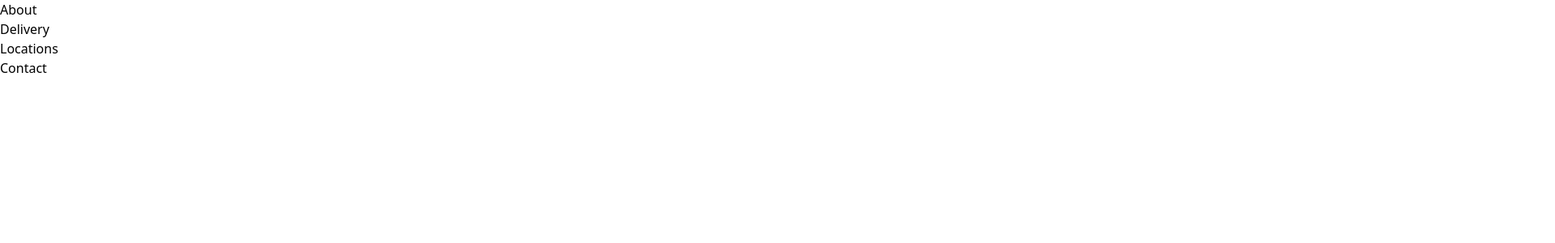
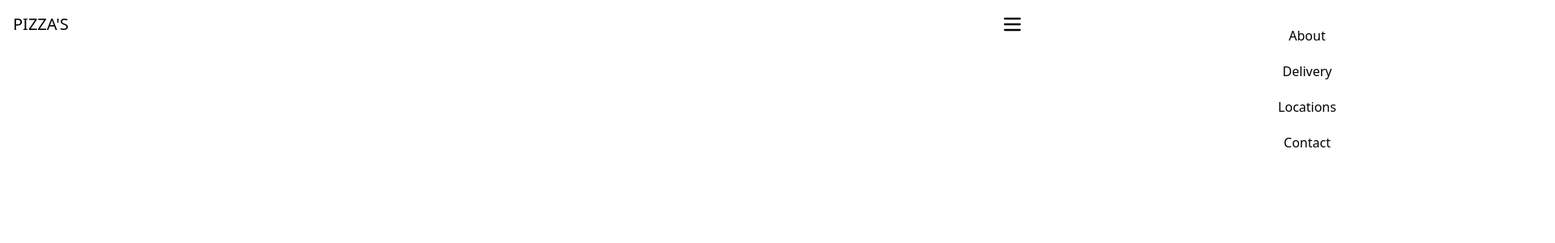
Before and after one commit to StalinAM/food-ecommerce, a React (Vite) app: page / in a window 1280 px wide. Shown: the top 300 px of the page at 81% size, 1920 px wide, since content can reach past the window. Built offline with nearby package versions, Linux system fonts and the light colour scheme.

Commit message:
add active menu state

```diff
--- a/src/App.jsx
+++ b/src/App.jsx
@@ -1,9 +1,11 @@
+import { useState } from 'react'
 import Header from './components/Header'
 
 function App() {
+  const [activeMenu, setActiveMenu] = useState(false)
   return (
     <>
-      <Header />
+      <Header activeMenu={activeMenu} setActiveMenu={setActiveMenu} />
     </>
   )
 }
--- a/src/components/Header.jsx
+++ b/src/components/Header.jsx
@@ -1,16 +1,68 @@
-function Header() {
+function Header({ activeMenu, setActiveMenu }) {
   const ITEMS = [
     { id: 1, name: 'About' },
     { id: 2, name: 'Delivery' },
     { id: 3, name: 'Locations' },
     { id: 4, name: 'Contact' }
   ]
+  const handleClick = () => {
+    setActiveMenu(!activeMenu)
+    console.log(activeMenu)
+  }
   return (
-    <header className=''>
-      <nav>
-        <ul>
+    <header className='p-4 relative flex justify-between items-center'>
+      <span className='text-xl'>PIZZA'S</span>
+      <button
+        className={`${
+          activeMenu ? 'absolute right-[calc(50%+22px)]' : 'block'
+        } hover:text-slate-50`}
+        onClick={handleClick}
+      >
+        {activeMenu ? (
+          <svg
+            xmlns='http://www.w3.org/2000/svg'
+            width='28'
+            height='28'
+            viewBox='0 0 24 24'
+            strokeWidth='2'
+            stroke='currentColor'
+            fill='none'
+            strokeLinecap='round'
+            strokeLinejoin='round'
+          >
+            <path stroke='none' d='M0 0h24v24H0z' fill='none' />
+            <path d='M18 6l-12 12' />
+            <path d='M6 6l12 12' />
+          </svg>
+        ) : (
+          <svg
+            xmlns='http://www.w3.org/2000/svg'
+            width='28'
+            height='28'
+            viewBox='0 0 24 24'
+            strokeWidth='2'
+            stroke='currentColor'
+            fill='none'
+            strokeLinecap='round'
+            strokeLinejoin='round'
+          >
+            <path stroke='none' d='M0 0h24v24H0z' fill='none' />
+            <path d='M4 6l16 0' />
+            <path d='M4 12l16 0' />
+            <path d='M4 18l16 0' />
+          </svg>
+        )}
+      </button>
+      <nav
+        className={`${
+          activeMenu ? 'block' : 'translate-x-[calc(100%+30px)]'
+        } absolute w-1/2 bg-dark-light right-4 top-4 rounded-md transition-all`}
+      >
+        <ul className='flex flex-col gap-5 items-center p-4'>
           {ITEMS.map(({ id, name }) => (
-            <li key={id}>{name}</li>
+            <li className='cursor-pointer hover:text-slate-50' key={id}>
+              {name}
+            </li>
           ))}
         </ul>
       </nav>
```
